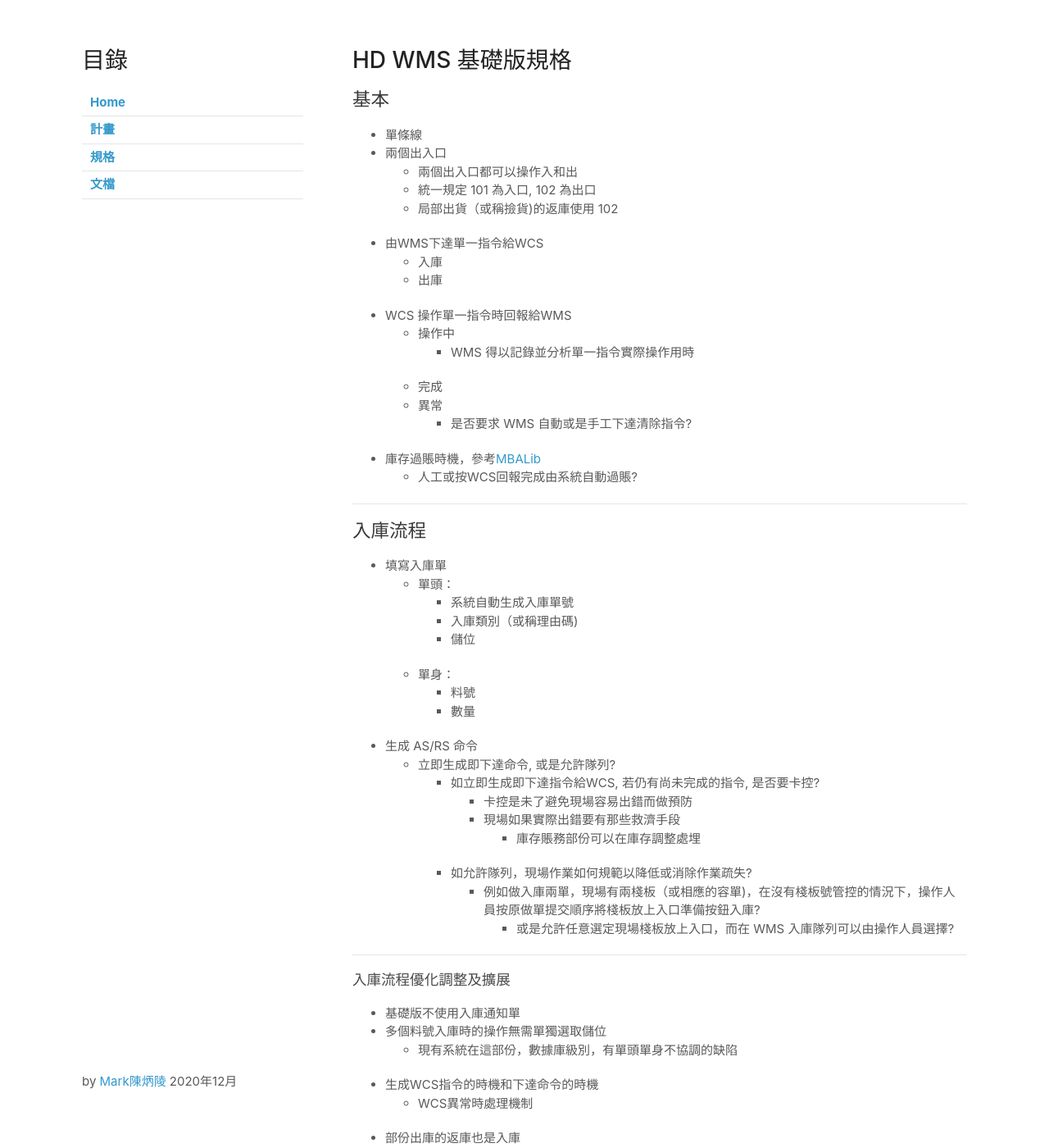
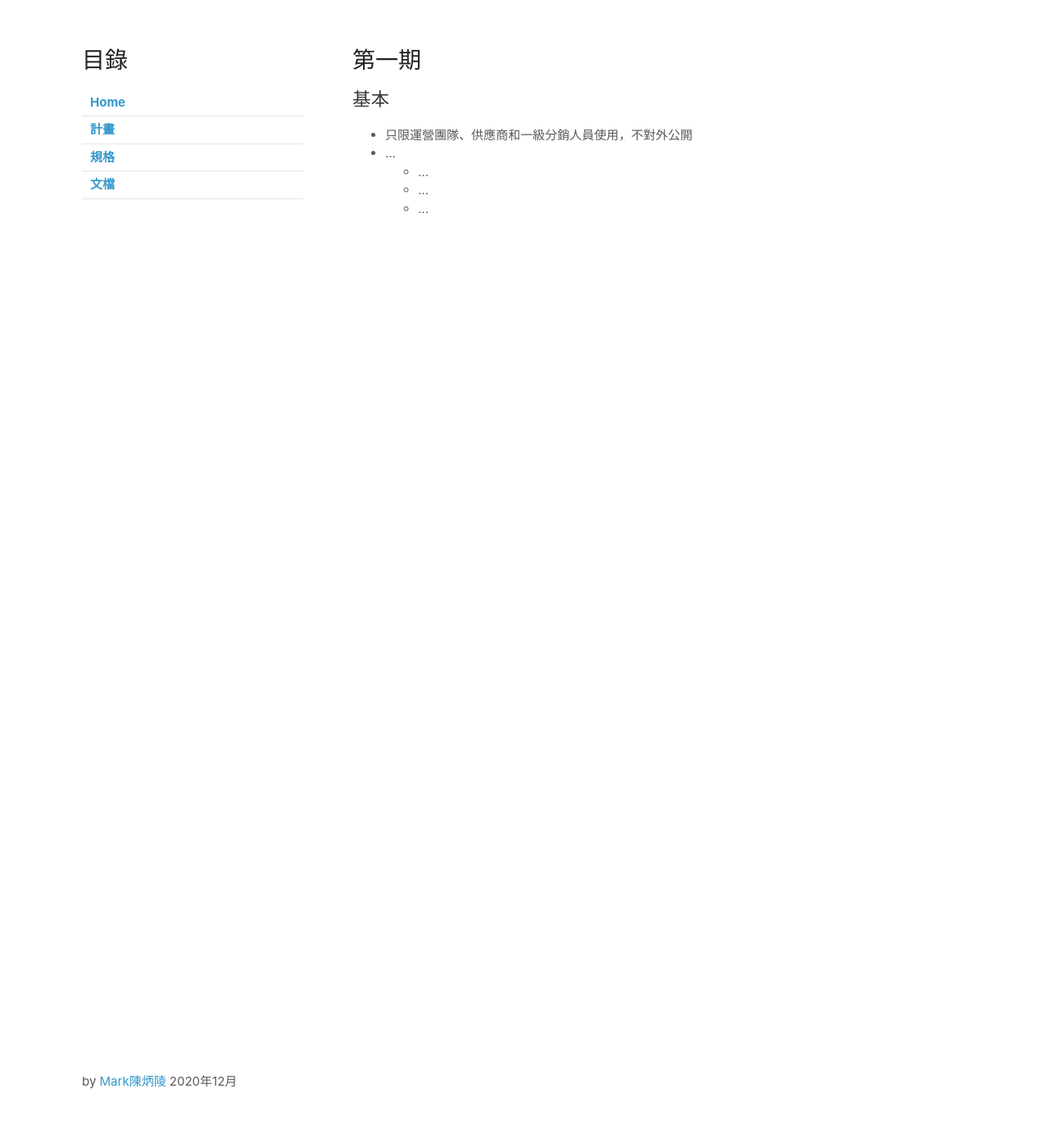
Before and after one commit to twoutlook/tenet, a Jekyll site: the page built from spec.md, in a window 1280 px wide and 1400 px high. Shown: the whole window at 82% size. Built offline with Jekyll 4.4.1, drawn with Linux system fonts in a browser that asks for light colours; our own code applies the rules of GitHub Pages for plain Markdown files; some of the changed text lies outside the part shown.

Commit message:
Update spec.md

```diff
--- a/spec.md
+++ b/spec.md
@@ -1,60 +1,10 @@
 ---
 layout: default
 ---
-# HD WMS 基礎版規格
+# 第一期
 ## 基本
-- 單條線
-- 兩個出入口
-  - 兩個出入口都可以操作入和出
-  - 統一規定 101 為入口, 102 為出口
-  - 局部出貨（或稱撿貨)的返庫使用 102
-- 由WMS下達單一指令給WCS
-  - 入庫
-  - 出庫
-- WCS 操作單一指令時回報給WMS
-  - 操作中
-    - WMS 得以記錄並分析單一指令實際操作用時
-  - 完成
-  - 異常
-    - 是否要求 WMS 自動或是手工下達清除指令?
-- 庫存過賬時機，參考[MBALib](https://wiki.mbalib.com/zh-tw/%E5%BA%93%E5%AD%98%E4%BF%A1%E6%81%AF)
-  - 人工或按WCS回報完成由系統自動過賬?
-
-***
-
-## 入庫流程
-- 填寫入庫單
-  - 單頭：
-    - 系統自動生成入庫單號
-    - 入庫類別（或稱理由碼)
-    - 儲位
-  - 單身：
-    - 料號
-    - 數量
-
-- 生成 AS/RS 命令
-  - 立即生成即下達命令, 或是允許隊列?
-    - 如立即生成即下達指令給WCS, 若仍有尚未完成的指令, 是否要卡控?
-      - 卡控是未了避免現場容易出錯而做預防
-      - 現場如果實際出錯要有那些救濟手段
-        - 庫存賬務部份可以在庫存調整處埋
-    - 如允許隊列，現場作業如何規範以降低或消除作業疏失?
-      - 例如做入庫兩單，現場有兩棧板（或相應的容單)，在沒有棧板號管控的情況下，操作人員按原做單提交順序將棧板放上入口準備按鈕入庫?
-        - 或是允許任意選定現場棧板放上入口，而在 WMS 入庫隊列可以由操作人員選擇?
-
-***
-
-### 入庫流程優化調整及擴展
-- 基礎版不使用入庫通知單
-- 多個料號入庫時的操作無需單獨選取儲位
-  - 現有系統在這部份，數據庫級別，有單頭單身不協調的缺陷
-- 生成WCS指令的時機和下達命令的時機
-  - WCS異常時處理機制
-
-
-- 部份出庫的返庫也是入庫
-  - 由原出庫口直接入庫
-- 要在原儲位再加入某些物料
-  - 傳統基本倉儲的操作之一
-  - 目前流程尚未規畫實現
-  - 可以合理實現
+- 只限運營團隊、供應商和一級分銷人員使用，不對外公開
+- ...
+  - ...
+  - ...
+  - ...
```
